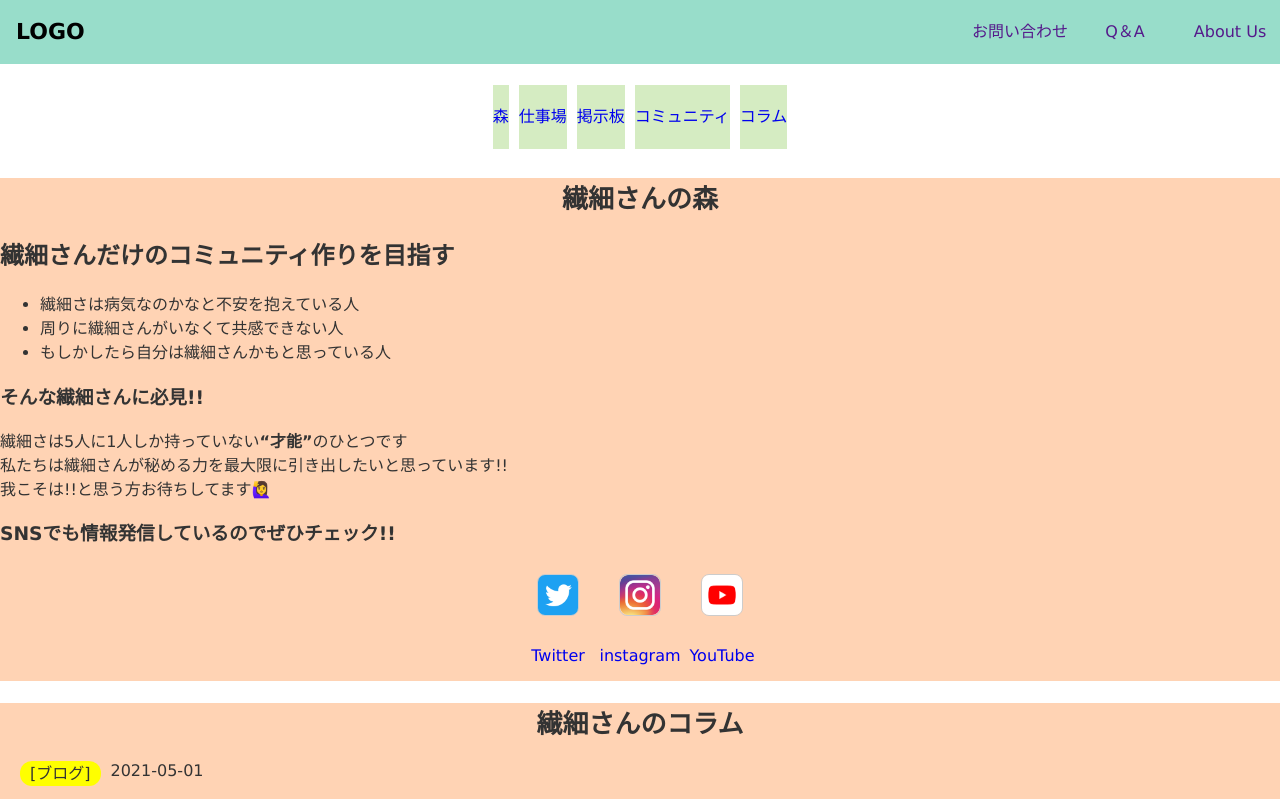
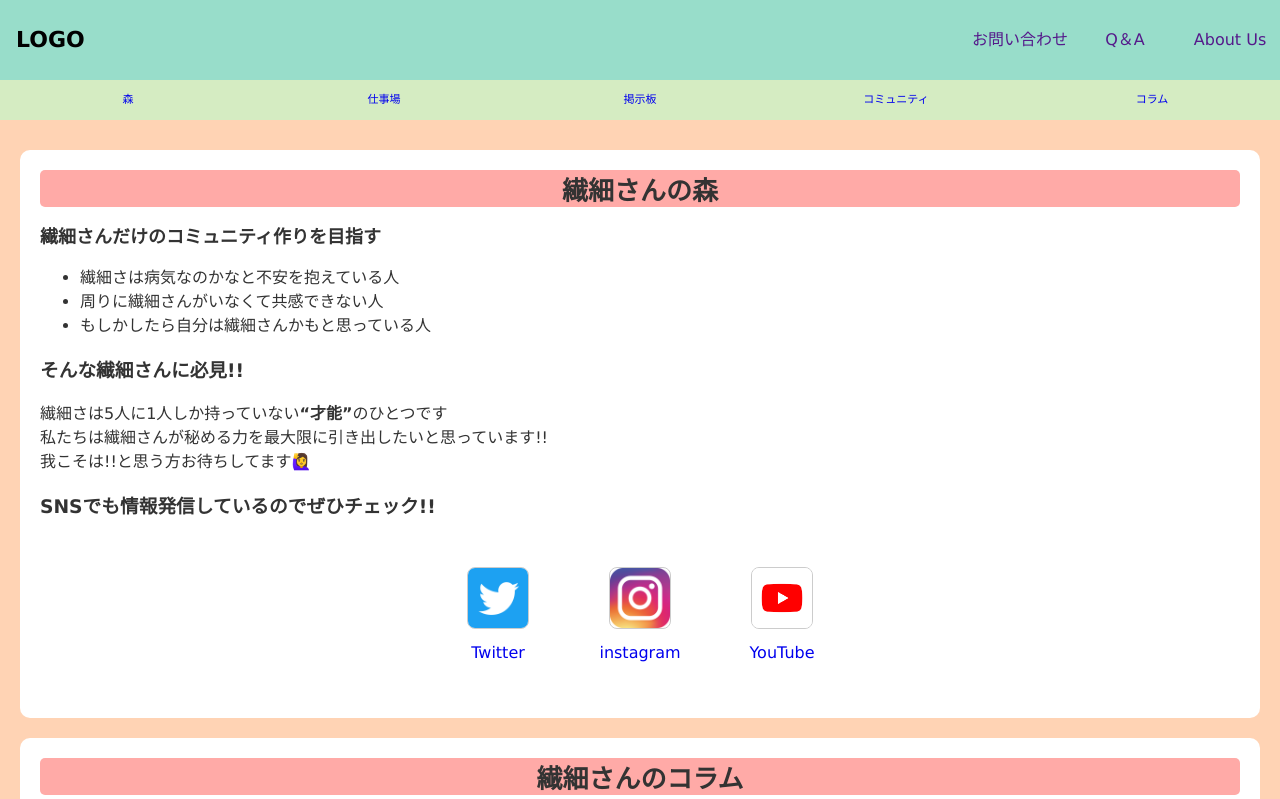
Before and after one commit to atsumare-senmori/atsumare-senmori.guthub.io, a plain HTML site: page index.html in a window 1280 px wide. Shown: the top 799 px of the page. Drawn offline with Linux system fonts and the light colour scheme.

Commit message:
Add files via upload

```diff
--- a/css/style.css
+++ b/css/style.css
@@ -26,14 +26,20 @@ body a{
 body header .top {
   display: flex;
   justify-content: space-between;
-  background-color: var(--my-color1)
+  background-color: var(--my-color1);
+  width: 100%;
+  position: fixed;
+  top: 0;
+  right: 0;
 }
 
 body header li{
   list-style-type: none;
 }
 
+/* +++++++++++++ */
 /* HumbergerMenu */
+/* +++++++++++++ */
 .pc-menu{
   display: none;
 }
@@ -113,37 +119,84 @@ body header li{
   transition-delay: .3s;
 }
 
+/* +++++ */
+/* SPACE */
+/* +++++ */
+
+.space{
+  width: 100%;
+  height: 64px;
+}
+
+/* ++++ */
 /* MENU */
+/* ++++ */
+menu{
+  margin: 0;
+}
 
 body header menu{
   padding: 0;
+  /* margin: 5px; */
 }
 
 body header menu ul{
+  display: flex;
+  justify-content: space-between;
   padding: 0;
+  margin: 0;
 }
 
-body header menu ul a{
-  display: block;
+body header menu ul li{
   text-align: center;
+  font-size: 11px;
+  line-height: 70px;
   width: 100%;
-  line-height: 64px;
   background-color: var(--my-color2);
-  border-bottom: 2px solid #fff;
 }
 
+
+/* ++++++++++++++ */
 /* コンテンツ共通 */
+/* ++++++++++++++ */
+main{
+  padding: 10px 0;
+  background: var(--my-color3);
+}
+
 .content{
   color: #333;
-  background-color: var(--my-color3);
+  background-color: #fff;
+  margin: 20px;
+  border-radius: 10px ;
+}
+
+.content section{
+  padding: 20px;
 }
 
 .content h1{
   font-size: 26px;
   text-align: center;
+  margin: 0;
+  background: var(--my-color4);
+  border-radius: 5px ;
+
 }
 
+.content h1::before{
+  content: ' ';
+  width: 5px;
+  line-height: 26px;
+  background: var(--my-color4);
+}
+
+/* ++++++++++++ */
 /* 繊細さんの森 */
+/* ++++++++++++ */
+.forest h2{
+  font-size: 18px;
+}
 
 .sns{
   text-align: center;
@@ -151,7 +204,6 @@ body header menu ul a{
   justify-content: center;
   padding: 0;
 }
-
 
 .sns li{
   list-style: none;
@@ -164,21 +216,25 @@ body header menu ul a{
   border-radius: 8px;
   margin: 10px 20px;
 }
-/* 繊細さんの仕事場 */
-/* 繊細さんの掲示板 */
-/* 繊細さんのコミュニティ */
+
+.sns p{
+  margin: 0;
+}
+/* ++++++++++++++++ */
 /* 繊細さんのコラム */
+/* ++++++++++++++++ */
 
 .column article{
-  margin: 0 20px;
+  margin: 20px;
 }
+
 .column .flexbox{
   display: flex;
 }
 
 .title{
   border-radius: 12px;
-  background: yellow;
+  background: var(--my-color2);
   text-align: center;
   line-height: 25px;
 }
@@ -194,6 +250,28 @@ body header menu ul a{
 
 .column article a p{
   margin-left: 20px;
+  color: #333;
+  text-decoration: underline;
+}
+
+/* ++++++++++++++++ */
+/* 繊細さんの仕事場 */
+/* ++++++++++++++++ */
+.office h2{
+  text-align: center;
+}
+
+/* ++++++++++++++++ */
+/* 繊細さんの掲示板 */
+/* ++++++++++++++++ */
+.board h2{
+  text-align: center;
+}
+/* ++++++++++++++++++++++ */
+/* 繊細さんのコミュニティ */
+/* ++++++++++++++++++++++ */
+.community h2{
+  text-align: center;
 }
 
 /* footer */
@@ -202,7 +280,24 @@ footer p{
 }
 
 
-@media(min-width:720px){
+@media(min-width:490px){
+/* +++ */
+/* TOP */
+/* +++ */
+body header .top{
+  position: static;
+}
+
+header{
+  width: 100%;
+  position: fixed;
+  top: 0;
+  right: 0;
+}
+
+header .top h1{
+  line-height: 80px;
+}
 
 body header nav li{
   margin-left: 5px;
@@ -223,7 +318,7 @@ body header nav li{
 .pc-menu a{
   display: block;
   width: 100px;
-  line-height: 64px;
+  line-height: 80px;
   text-align: center;
 }
 
@@ -239,15 +334,61 @@ body header nav li{
   display: none;
 }
 
+/* +++++ */
+/* SPACE */
+/* +++++ */
+
+.space{
+  width: 100%;
+  height: 0px;
+}
+.space2{
+  height: 120px;
+}
+/* ++++ */
 /* MENU */
-menu ul{
-  display: flex;
-  justify-content: center;
+/* ++++ */
+
+menu{
   margin: 0;
 }
 
-menu ul li{
-  margin: 5px;
+menu ul{
+  display: flex;
+  margin: 0;
+}
+
+body header menu ul li {
+
+  width: 100%;
+  line-height: 40px;
+  height: auto;
+  border-radius: none;
+}
+
+body header menu ul a {
+  display: block;
+  width: 100%;
+  line-height: 40px;
+  height: auto;
+
+}
+
+/* ++++++++++++ */
+/* 繊細さんの森 */
+/* ++++++++++++ */
+.sns{
+  margin: 16px;
+  /* justify-content: space-between; */
+}
+
+.sns li{
+  margin: 20px;
+}
+
+.sns img{
+  width: 60px;
+  height: 60px;
 }
 
 }
```
